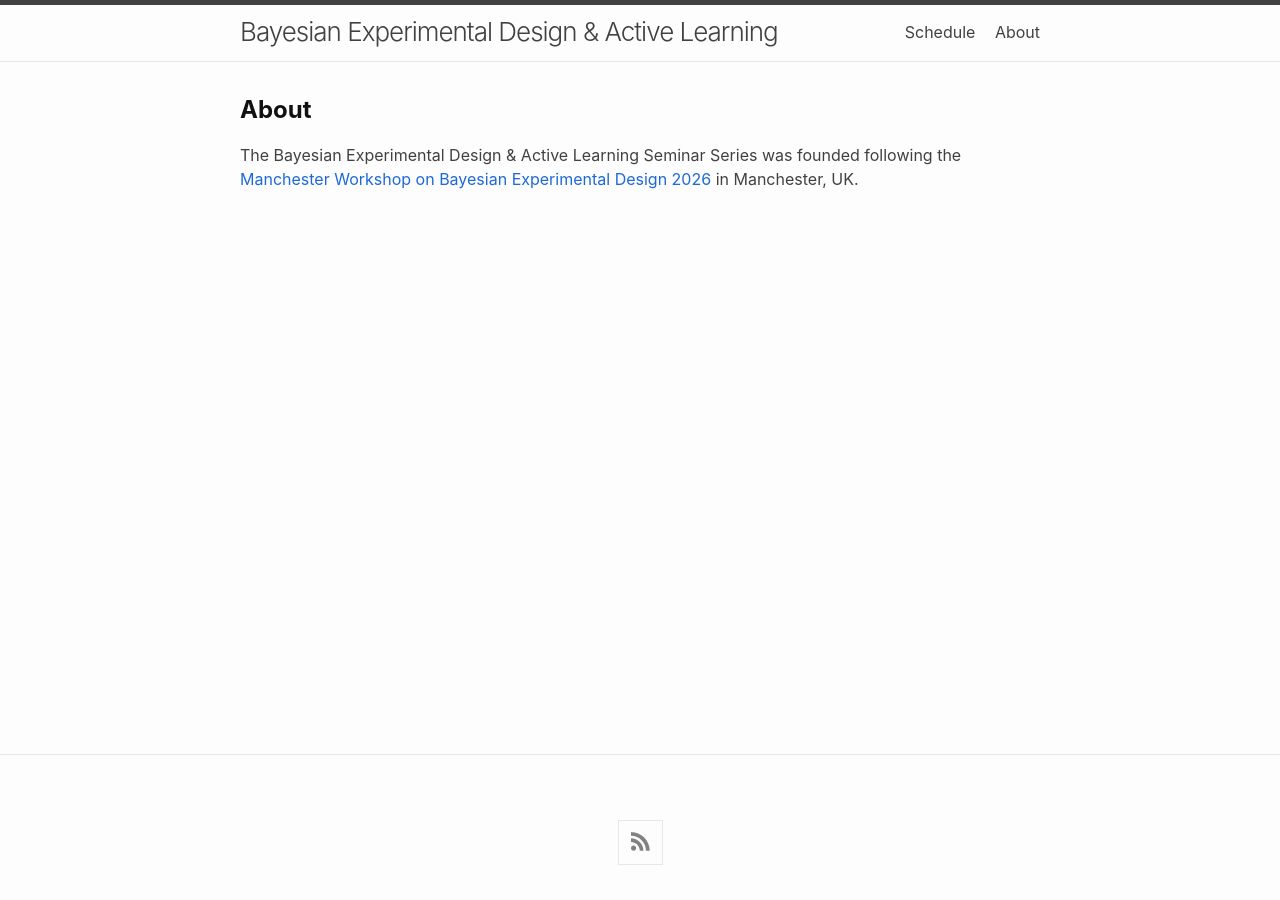
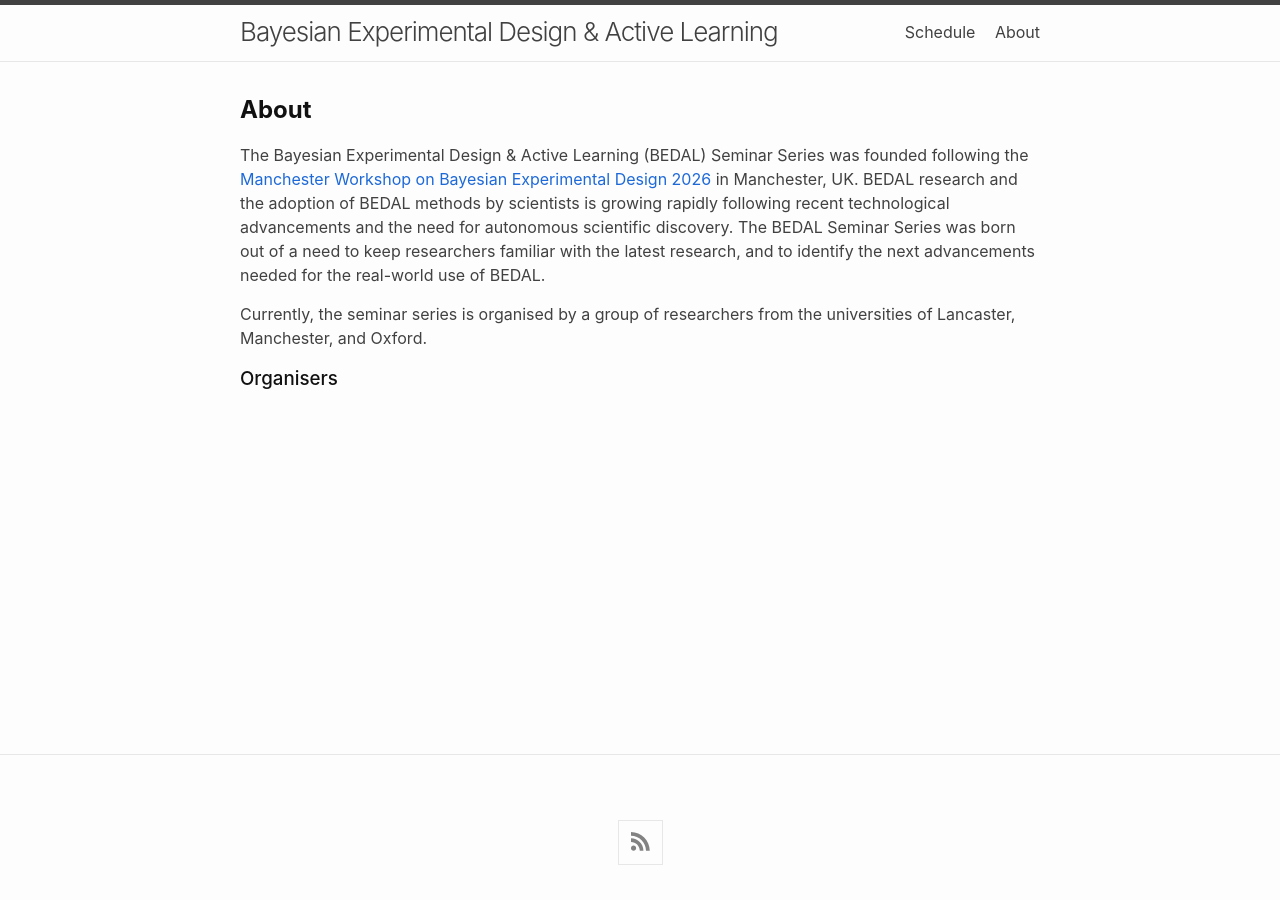
Before and after one commit to bayesiandesign/seminar, a Jekyll site: the page built from about.html, in a window 1280 px wide. Built offline with Jekyll 4.4.1, drawn with Linux system fonts in a browser that asks for light colours; nearby versions of some CDN libraries.

Commit message:
Update about.html

```diff
--- a/about.html
+++ b/about.html
@@ -7,5 +7,10 @@ permalink: /about/
 <div class="about">
   <h2><span style='font-weight: bold;'>About</span></h2>
 
-  <p>The Bayesian Experimental Design & Active Learning Seminar Series was founded following the <a href="https://sites.google.com/view/bayesianexperimentaldesign/">Manchester Workshop on Bayesian Experimental Design 2026</a> in Manchester, UK.</p>
+  <p>The Bayesian Experimental Design & Active Learning (BEDAL) Seminar Series was founded following the <a href="https://sites.google.com/view/bayesianexperimentaldesign/">Manchester Workshop on Bayesian Experimental Design 2026</a> in Manchester, UK. BEDAL research and the adoption of BEDAL methods by scientists is growing rapidly following recent technological advancements and the need for autonomous scientific discovery. The BEDAL Seminar Series was born out of a need to keep researchers familiar with the latest research, and to identify the next advancements needed for the real-world use of BEDAL.</p>
+
+  <p>Currently, the seminar series is organised by a group of researchers from the universities of Lancaster, Manchester, and Oxford.</p>
+
+  <h3>Organisers</h3>
+
 </div>
```
